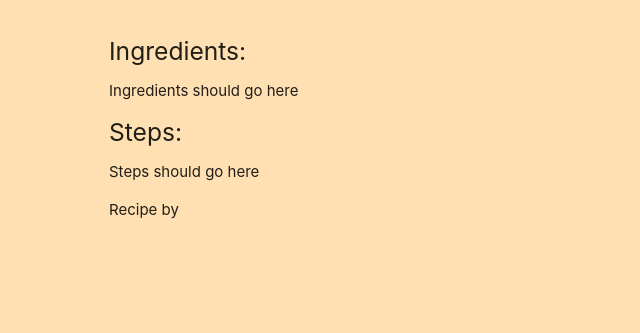
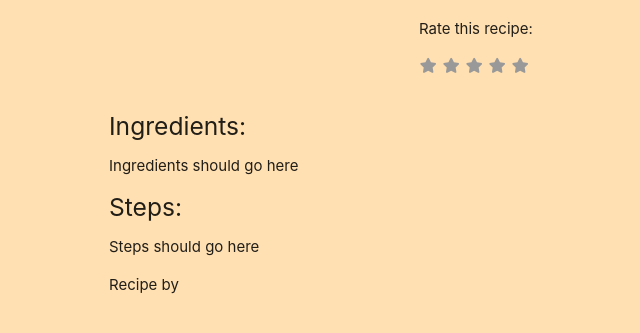
Before and after one commit to gabyguedezh/cocktail-recipe-book, a Flask app: page /show_cocktail/1 in a window 1280 px wide. Shown: the part 248-581 px from the top of the page, without its empty margins (83-723 px from the left). Run offline with Flask 2, Linux system fonts and the light colour scheme; data that the repository does not hold is empty; some libraries are stand-ins or nearby versions.

Commit message:
working on rating stars

```diff
--- a/static/starter-template/css/style.css
+++ b/static/starter-template/css/style.css
@@ -92,17 +92,17 @@ don't overflow their boxes*/
 /* Idle State of the stars */
 .rating-stars ul > li.star > i.fa {
   font-size:1em; /* Change the size of the stars */
-  color:#ccc; /* Color on idle state */
+  color:#999999; /* Color on idle state */
 }
 
 /* Hover state of the stars */
 .rating-stars ul > li.star.hover > i.fa {
-  color:#FFCC36;
+  color:#ff4da6;
 }
 
 /* Selected state of the stars */
 .rating-stars ul > li.star.selected > i.fa {
-  color:#FF912C;
+  color:#800040;
 }
 
 /* FOOTER */
--- a/templates/show_cocktail.html
+++ b/templates/show_cocktail.html
@@ -15,6 +15,36 @@
         <p>Base Spirit: {{recipe.base_spirit}}</p>
         <p>Cocktail Type: {{recipe.cocktail_type}}</p>
         <p>Flavour Profile: {{recipe.flavour_profile}}</p>
+    <!--Rating Stars with simple jQuery A PEN BY Deepak Kamat - START -->
+        <section class='rating-widget'>
+            <!-- Rating Stars Box -->
+            <p>Rate this recipe:</p>
+            <div class='rating-stars text-center'>
+                <ul id='stars'>
+                    <li class='star' title='Poor' data-value='1'>
+                        <i class='fa fa-star fa-fw'></i>
+                    </li>
+                    <li class='star' title='Fair' data-value='2'>
+                        <i class='fa fa-star fa-fw'></i>
+                    </li>
+                    <li class='star' title='Good' data-value='3'>
+                        <i class='fa fa-star fa-fw'></i>
+                    </li>
+                    <li class='star' title='Excellent' data-value='4'>
+                        <i class='fa fa-star fa-fw'></i>
+                    </li>
+                    <li class='star' title='WOW!!!' data-value='5'>
+                        <i class='fa fa-star fa-fw'></i>
+                    </li>
+                </ul>
+            </div>
+            <div class='success-box'>
+                <div class='clearfix'></div>
+                <div class='text-message'></div>
+                <div class='clearfix'></div>
+            </div>
+        </section>
+    <!--Rating Stars with simple jQuery A PEN BY Deepak Kamat - END -->
     </div>
 </div>
 <div class="row">
```
Also changed, not shown: templates/my_recipes.html (+1 -29 lines), README.md.
